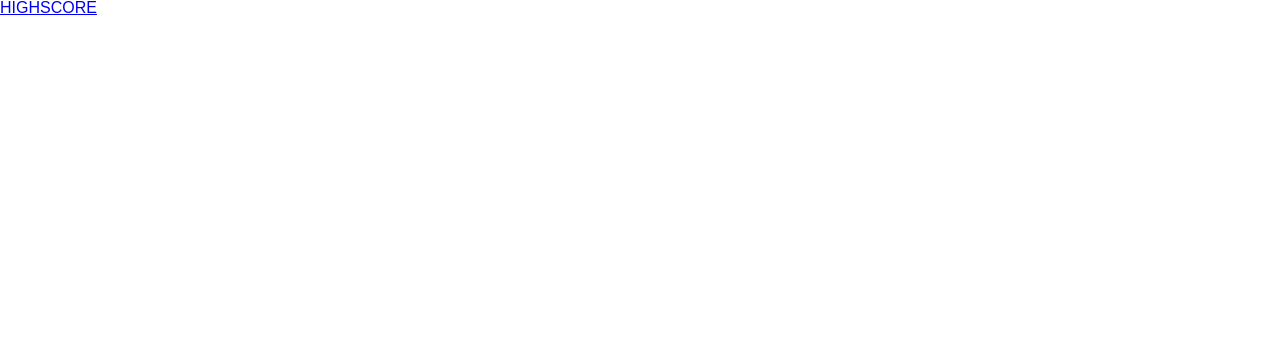
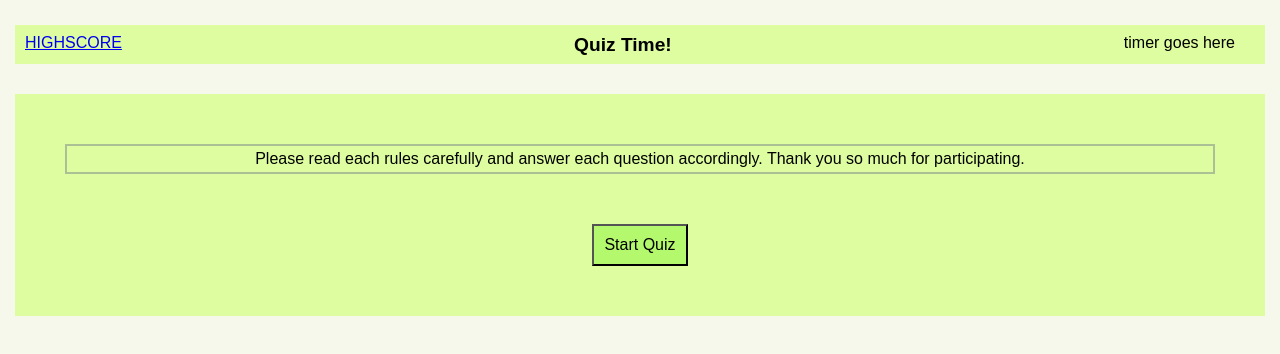
Before and after one commit to luckylobster25/Homework-quiz, a plain HTML site: page index.html in a window 1280 px wide. Drawn offline with Linux system fonts and the light colour scheme.

Commit message:
adjusting looks

```diff
--- a/index.html
+++ b/index.html
@@ -4,14 +4,22 @@
     <meta charset="UTF-8">
     <meta http-equiv="X-UA-Compatible" content="IE=edge">
     <meta name="viewport" content="width=device-width, initial-scale=1.0">
-    <title>Document</title>
+    <title>Quiz Time</title>
+    <link rel="stylesheet" href="reset.css">
     <link rel="stylesheet" href="style.css">
-    <link rel="stylesheet" href="reset.css">
 </head>
 <body>
-    <header>
-        <a href="highscore.html">HIGHSCORE</a>
-    </header>
+    <div class="container">
+        <div class="header">
+            <a href="highscore.html" class="highscore">HIGHSCORE</a>
+            <h1 class="title">Quiz Time!</h1>
+            <div class="timer">timer goes here</div>
+        </div>
+        <div class="quiz-body">
+            <p class="instruction">Please read each rules carefully and answer each question accordingly. Thank you so much for participating.</p>
+            <button class="quiz-button">Start Quiz</button>
+        </div>
+    </div>
     <script src="script.js"></script>
 </body>
 </html>
--- a/style.css
+++ b/style.css
@@ -0,0 +1,41 @@
+:root {
+    background: rgb(245, 248, 235);
+    --limegreen: rgb(221, 253, 160);
+}
+.container {
+    margin: 25px 5px 5px 5px;
+}
+.highscore {
+    display: inline;
+}
+.timer {
+    display: inline;
+    margin-right: 20px;
+}
+.title {
+    display: inline;
+    font-size: larger;
+}
+.header {
+    display: flex;
+    justify-content: space-between;
+    padding: 10px;
+    margin: 10px 10px 30px 10px;
+    background: var(--limegreen);
+}
+.instruction {
+    text-align: center;
+    border: rgb(172, 192, 149) 2px solid;
+    padding: 5px;
+}
+.quiz-body {
+    background: var(--limegreen);
+    margin: 10px;
+    padding: 50px;
+    text-align: center;
+}
+.quiz-button {
+    padding: 10px;
+    margin-top: 50px;
+    background: rgb(179, 248, 109);
+}
```
Also changed, not shown: highscore.html (+5 -3 lines).
